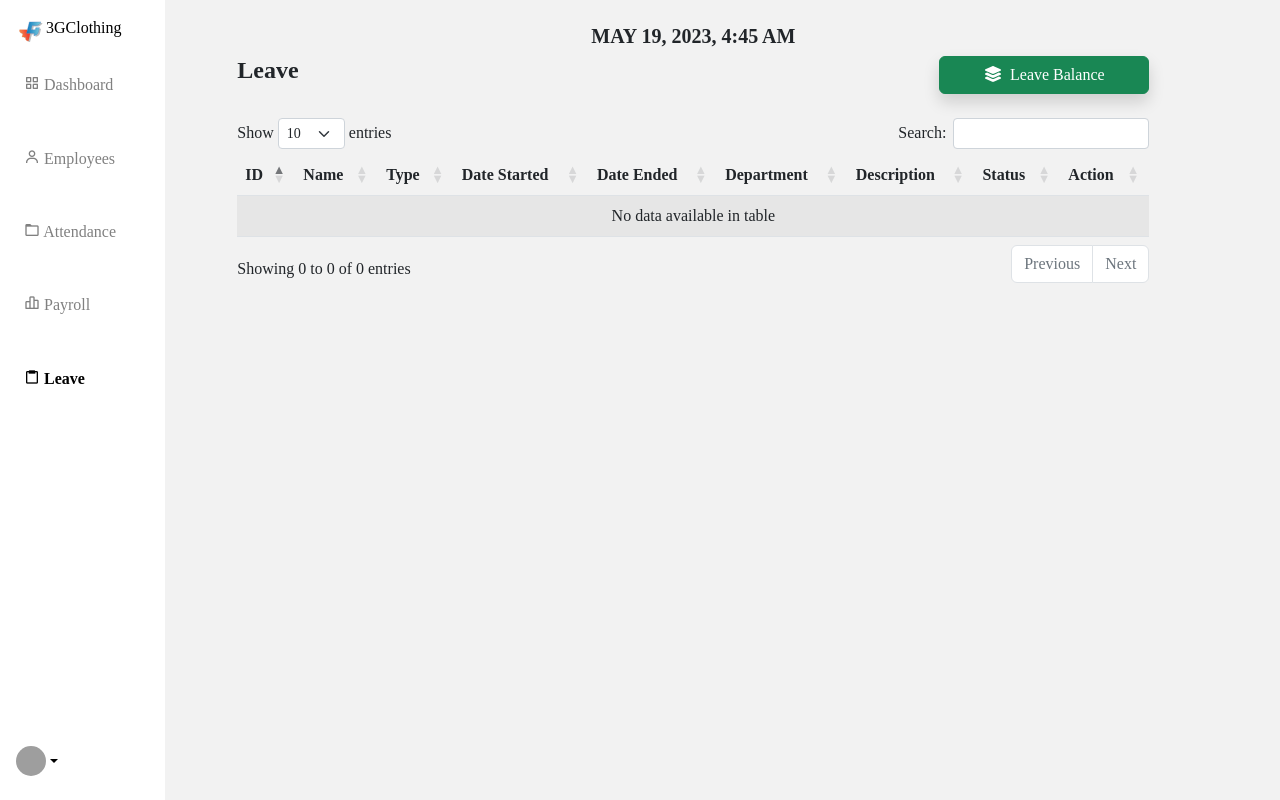
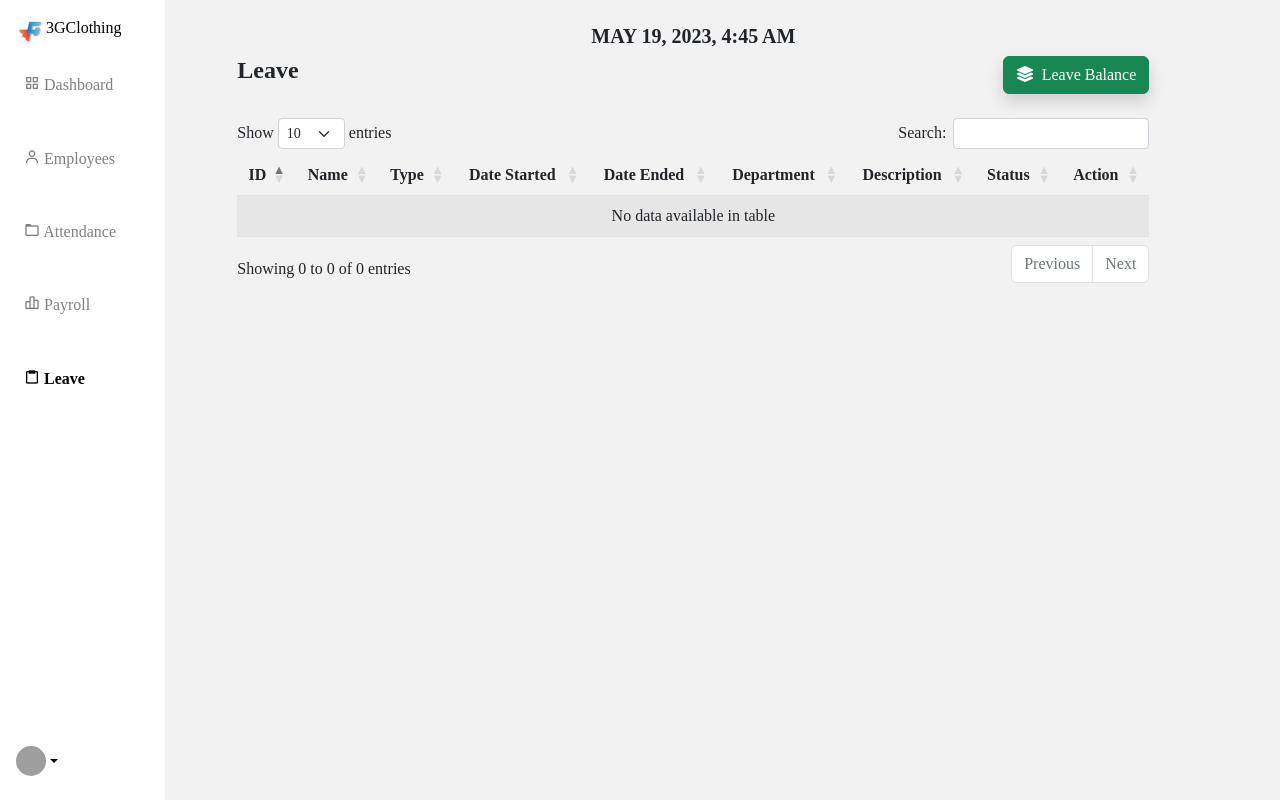
Before and after one commit to OZNERCRISOSTOMO/HR_DEPT, a PHP site: page /Pages/Leave.php in a window 1280 px wide. Run offline with PHP 8.4, Linux system fonts and the light colour scheme; the visitor is signed in with stand-in values (Sample User, id 1); data that the repository does not hold is empty; some libraries are stand-ins or nearby versions; grey boxes are pictures that could not be loaded.

Commit message:
ginawang jutay yung leave button

```diff
--- a/Pages/Leave.php
+++ b/Pages/Leave.php
@@ -93,7 +93,7 @@ if (isset($_SESSION['admin_id'])) {
 
   <div class="col-3">
 
-  <button type="button" class="btn btn-success shadow w-100" data-bs-toggle="modal" data-bs-target="#leave"><i class="fa-solid fa-layer-group me-2"></i>Leave Balance</button>
+  <button type="button" class="btn btn-success shadow btn-md mx-0 float-end" data-bs-toggle="modal" data-bs-target="#leave"><i class="fa-solid fa-layer-group me-2"></i>Leave Balance</button>
         <?php include("../Modals/M-Leave.php")?>
   </div>
 
@@ -104,15 +104,15 @@ if (isset($_SESSION['admin_id'])) {
 <table class="table table-striped " id="leave1">
   <thead>
     <tr>
-      <th scope="col">ID</th>
-      <th scope="col">Name</th>
-      <th scope="col">Type</th>
-      <th scope="col">Date Started</th>
-      <th scope="col">Date Ended</th>
-      <th scope="col">Department</th>
-      <th scope="col">Description</th>
-      <th scope="col">Status</th>
-      <th scope="col">Action</th>
+      <th scope="col" class="text-center">ID</th>
+      <th scope="col" class="text-center">Name</th>
+      <th scope="col" class="text-center">Type</th>
+      <th scope="col" class="text-center" style="white-space: nowrap;">Date Started</th>
+      <th scope="col" class="text-center" style="white-space: nowrap;">Date Ended</th>
+      <th scope="col" class="text-center">Department</th>
+      <th scope="col" class="text-center">Description</th>
+      <th scope="col" class="text-center">Status</th>
+      <th scope="col" class="text-center">Action</th>
 
     </tr>
   </thead>
```
